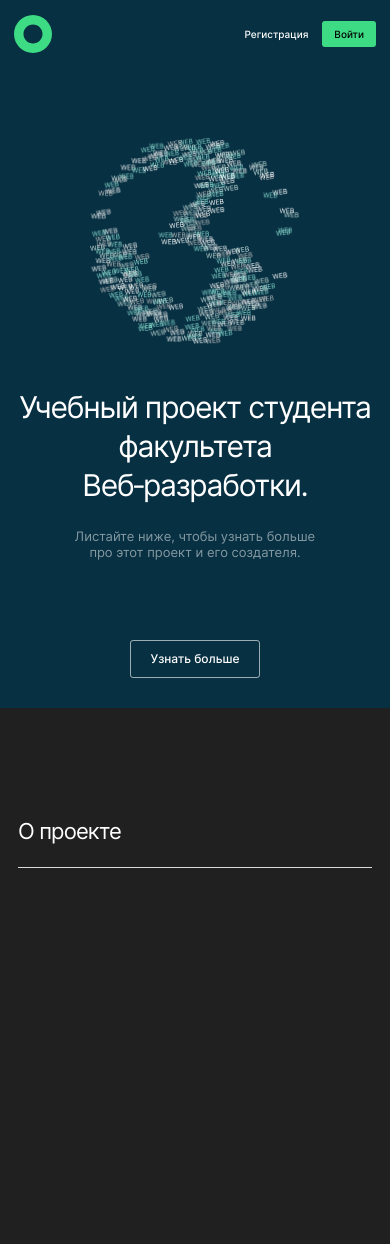
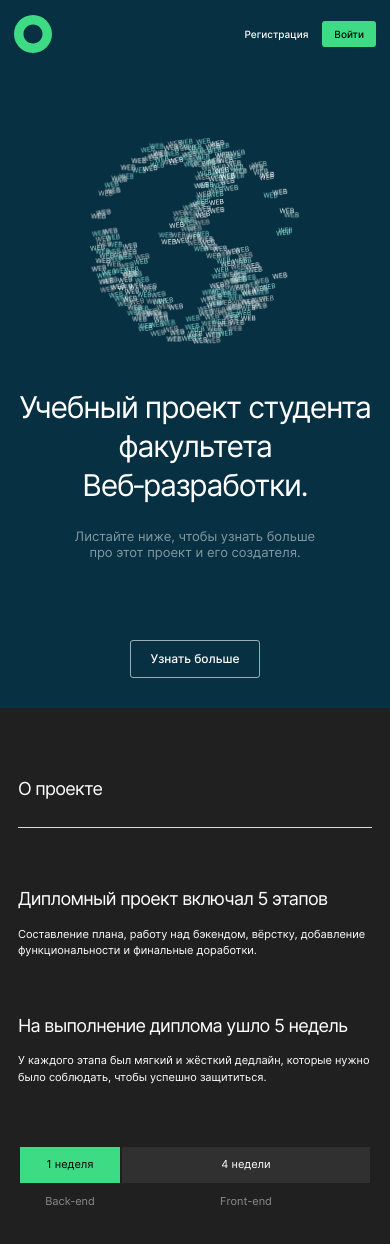
Before and after one commit to sahvea/movies-explorer-frontend, a React (Create React App) app: page / in a window 390 px wide. Shown: the top 1244 px of the page. Before the commit the page ends 978 px from the top, so only its background shows below. Built offline with nearby package versions, Linux system fonts and the light colour scheme.

Commit message:
feat: add AboutProject section

```diff
--- a/src/blocks/page/page.css
+++ b/src/blocks/page/page.css
@@ -2,7 +2,6 @@
   font-family: 'Inter', Arial, sans-serif;
   color: var(--font-main-color);
   min-width: 320px;
-  /* max-width: 1280px; */
   margin: 0 auto;
   padding: 0;
   box-sizing: border-box;
@@ -44,8 +43,7 @@
 .page__section {
   max-width: 1280px;
   margin: 0 auto;
-  padding-left: 70px;
-  padding-right: 70px;
+  padding: 100px 70px;
   box-sizing: border-box;
 }
 
@@ -62,14 +60,17 @@
 
 @media screen and (max-width: 1023px) {
   .page__section {
-    padding-left: 50px;
-    padding-right: 50px;
+    padding: 90px 50px;
   }
 }
 
 @media screen and (max-width: 575px) {
   .page__section {
-    padding-left: 18px;
-    padding-right: 18px;
+    padding: 70px 18px;
+  }
+
+  .page__section-title {
+    padding-bottom: 28px;
+    font-size: 18px;
   }
 }
--- a/src/components/Main/AboutProject/AboutProject.css
+++ b/src/components/Main/AboutProject/AboutProject.css
@@ -1,4 +1,120 @@
 .about {
-  padding-top: 110px;
-  padding-bottom: 110px;
+  margin-top: 10px;
+  margin-bottom: 10px;
 }
+
+.about__desc-list {
+  margin: 70px 0 0;
+  padding: 0;
+  list-style: none;
+  width: 100%;
+  display: grid;
+  grid-template-columns: 1fr 1fr;
+  gap: 40px;
+}
+
+.about__desc-lis-item {
+  display: flex;
+  flex-direction: column;
+  justify-content: space-between;
+}
+
+.about__desc-title {
+  margin: 0;
+  font-weight: 400;
+  font-size: 20px;
+  line-height: 1.2;
+  letter-spacing: -0.04em;
+}
+
+.about__desc-text {
+  margin: 26px 0 0;
+  font-weight: 400;
+  font-size: 14px;
+  line-height: 1.5;
+}
+
+.about__table {
+  margin-top: 110px;
+  width: 100%;
+  font-size: 14px;
+  line-height: 1.2;
+  text-align: center;
+}
+
+.about__table-header {
+  padding: 9px 0;
+  background-color: var(--landing-elements-color);
+  font-weight: 400;
+}
+
+.about__table-header:first-of-type {
+  width: 20%;
+  min-width: 140px;
+  color: var(--font-accent-color);
+  background-color: var(--bright-color);
+}
+
+.about__table-cell {
+  padding: 14px 0 0;
+  font-weight: 500;
+  color: var(--font-transp-color);
+}
+
+@media screen and (max-width: 1023px) {
+  .about {
+    margin-top: 0;
+    margin-bottom: 0;
+  }
+
+  .about__desc-list {
+    gap: 30px;
+  }
+
+  .about__desc-text {
+    margin-top: 22px;
+  }
+
+  .about__table {
+    margin-top: 93px;
+  }
+
+  .about__table-cell {
+    padding-top: 14px;
+    font-weight: 400;
+  }
+}
+
+@media screen and (max-width: 575px) {
+  .about__desc-list {
+    margin-top: 60px;
+    grid-template-columns: 1fr;
+    gap: 56px;
+  }
+
+  .about__desc-title {
+    font-size: 18px;
+  }
+
+  .about__desc-text {
+    margin-top: 16px;
+    font-size: 11px;
+  }
+
+  .about__table {
+    margin-top: 60px;
+    font-size: 11px;
+  }
+
+  .about__table-header {
+    padding: 11px 0;
+  }
+
+  .about__table-header:first-of-type {
+    min-width: 100px;
+  }
+
+  .about__table-cell {
+    padding-top: 10px;
+  }
+}
--- a/src/components/Main/AboutProject/AboutProject.js
+++ b/src/components/Main/AboutProject/AboutProject.js
@@ -4,7 +4,30 @@ function AboutProject() {
   return (
     <section id="about" className="about page__section">
       <h2 className="page__section-title">О проекте</h2>
-
+      <ul className="about__desc-list">
+        <li className="about__desc-lis-item">
+          <h3 className="about__desc-title">Дипломный проект включал 5 этапов</h3>
+          <p className="about__desc-text">Составление плана, работу над бэкендом, вёрстку, добавление функциональности и финальные доработки.</p>
+        </li>
+        <li className="about__desc-lis-item">
+          <h3 className="about__desc-title">На выполнение диплома ушло 5 недель</h3>
+          <p className="about__desc-text">У каждого этапа был мягкий и жёсткий дедлайн, которые нужно было соблюдать, чтобы успешно защититься.</p>
+        </li>
+      </ul>
+      <table className="about__table">
+        <thead>
+          <tr>
+            <th className="about__table-header">1 неделя</th>
+            <th className="about__table-header">4 недели</th>
+          </tr>
+        </thead>
+        <tbody>
+          <tr>
+            <td className="about__table-cell">Back-end</td>
+            <td className="about__table-cell">Front-end</td>
+          </tr>
+        </tbody>
+      </table>
     </section>
   )
 }
```
